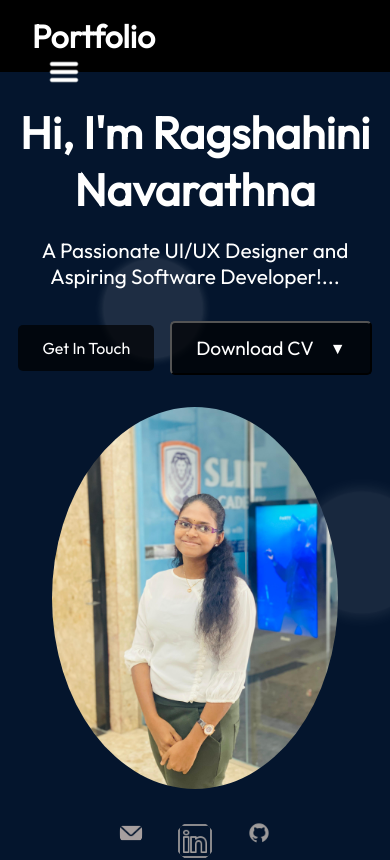
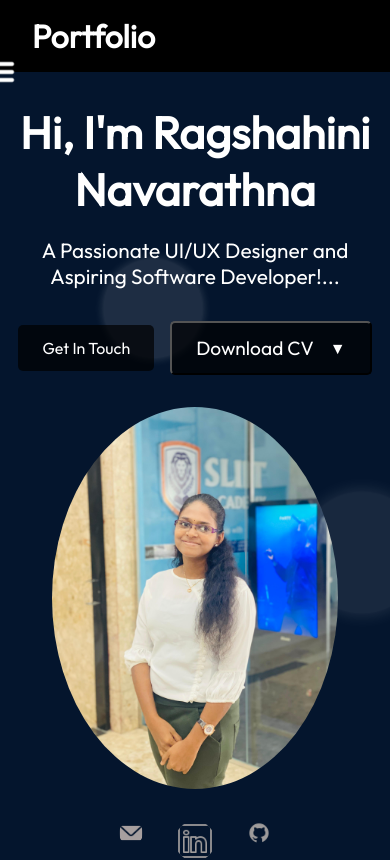
Before and after one commit to Ragshahini/Portfolio, a React (Vite) app: page / in a window 390 px wide. Shown: the top 860 px of the page. Built offline with nearby package versions, Linux system fonts and the light colour scheme.

Commit message:
nav right

```diff
--- a/src/components/Navbar/Navbar.module.css
+++ b/src/components/Navbar/Navbar.module.css
@@ -69,8 +69,8 @@
   }
 
   .menuBtn {
-    left: 1rem;    /* Align menu button to the left */
-    right: auto;   /* Prevent right alignment */
+    right: 1rem;    /* Align menu button to the left */
+    left: auto;   /* Prevent right alignment */
     top: 0;        /* Adjust position */
   }
 
```
